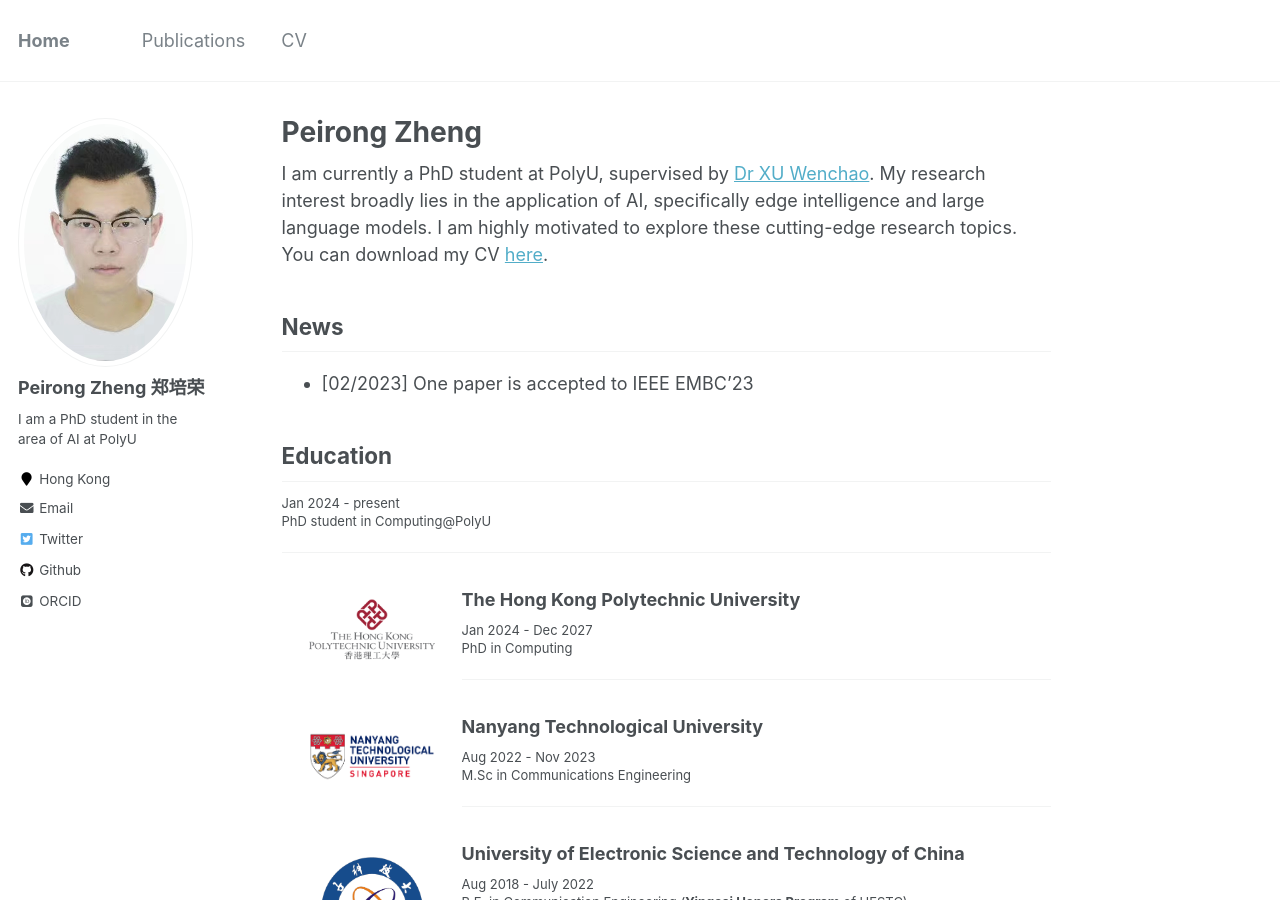
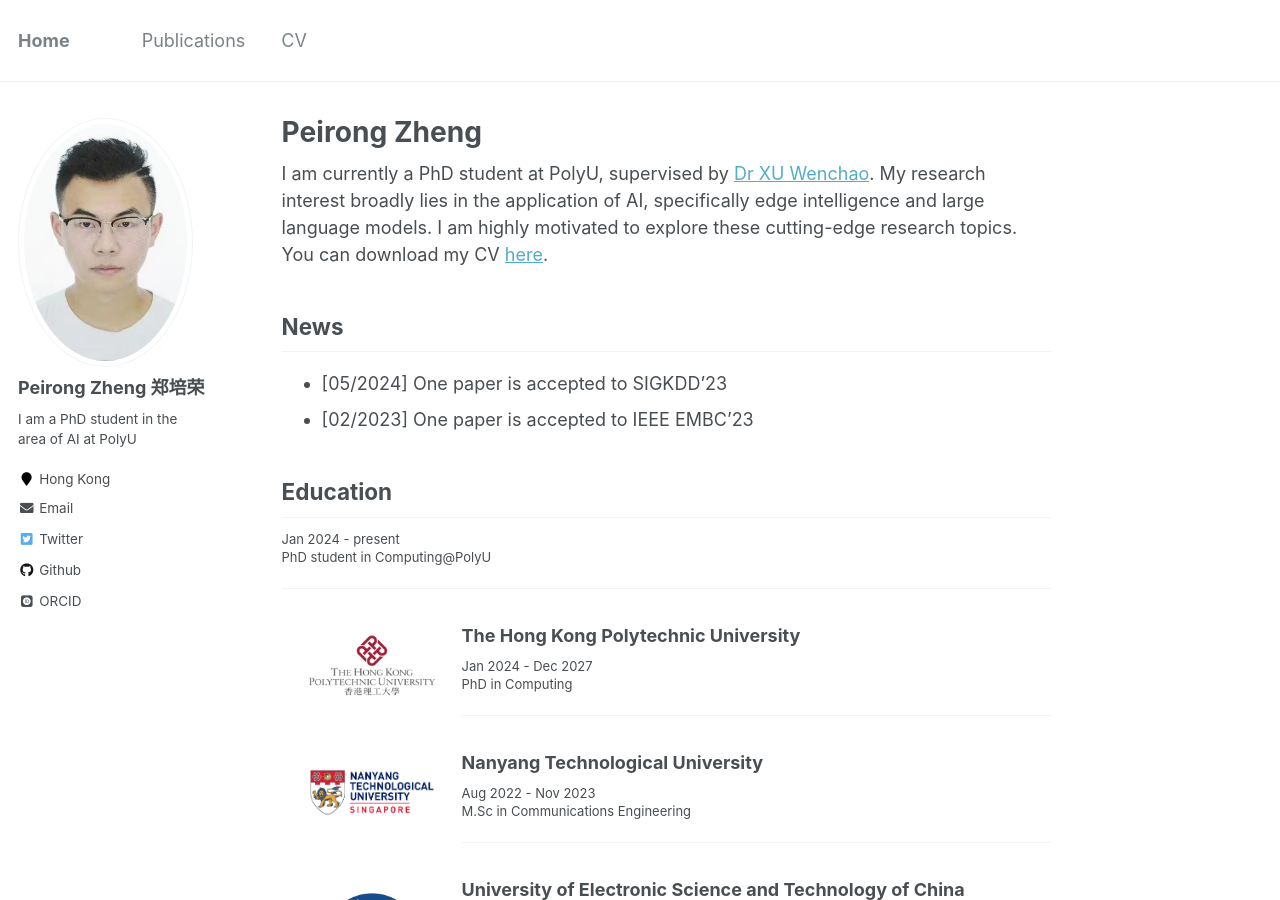
Before and after one commit to zhengpeirong/onlineAcademicCV, a Jekyll site: the page built from _pages/about.md, in a window 1280 px wide and 900 px high. Built offline with Jekyll 4.4.1, drawn with Linux system fonts in a browser that asks for light colours; some web fonts are replaced; some of the changed text lies outside the part shown.

Commit message:
Update about.md

```diff
--- a/_pages/about.md
+++ b/_pages/about.md
@@ -11,6 +11,7 @@ I am currently a PhD student at PolyU, supervised by [Dr XU Wenchao](https://hua
 
 ## News
 
+- [05/2024] One paper is accepted to SIGKDD'23
 - [02/2023] One paper is accepted to IEEE EMBC'23
 
 Education
```
Also changed, not shown: other parts of _pages/about.md (+1 -1 lines).
